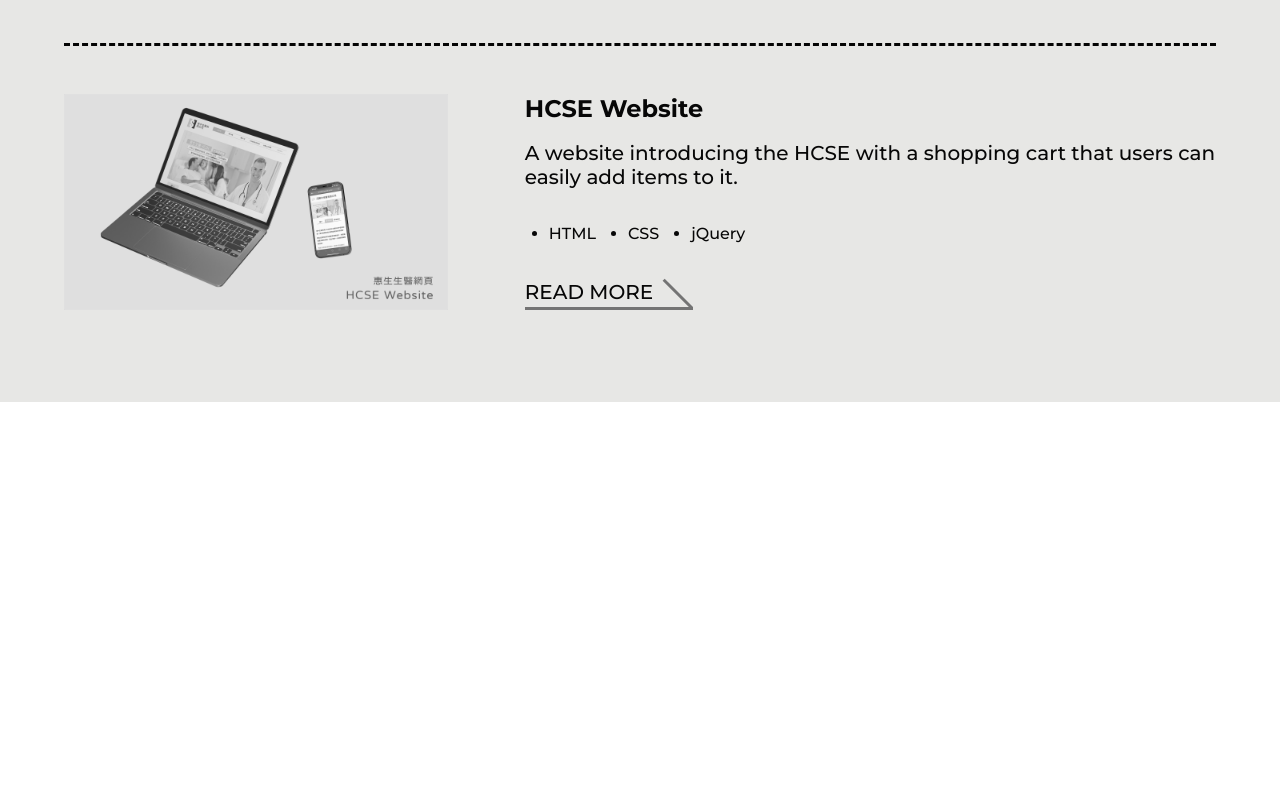
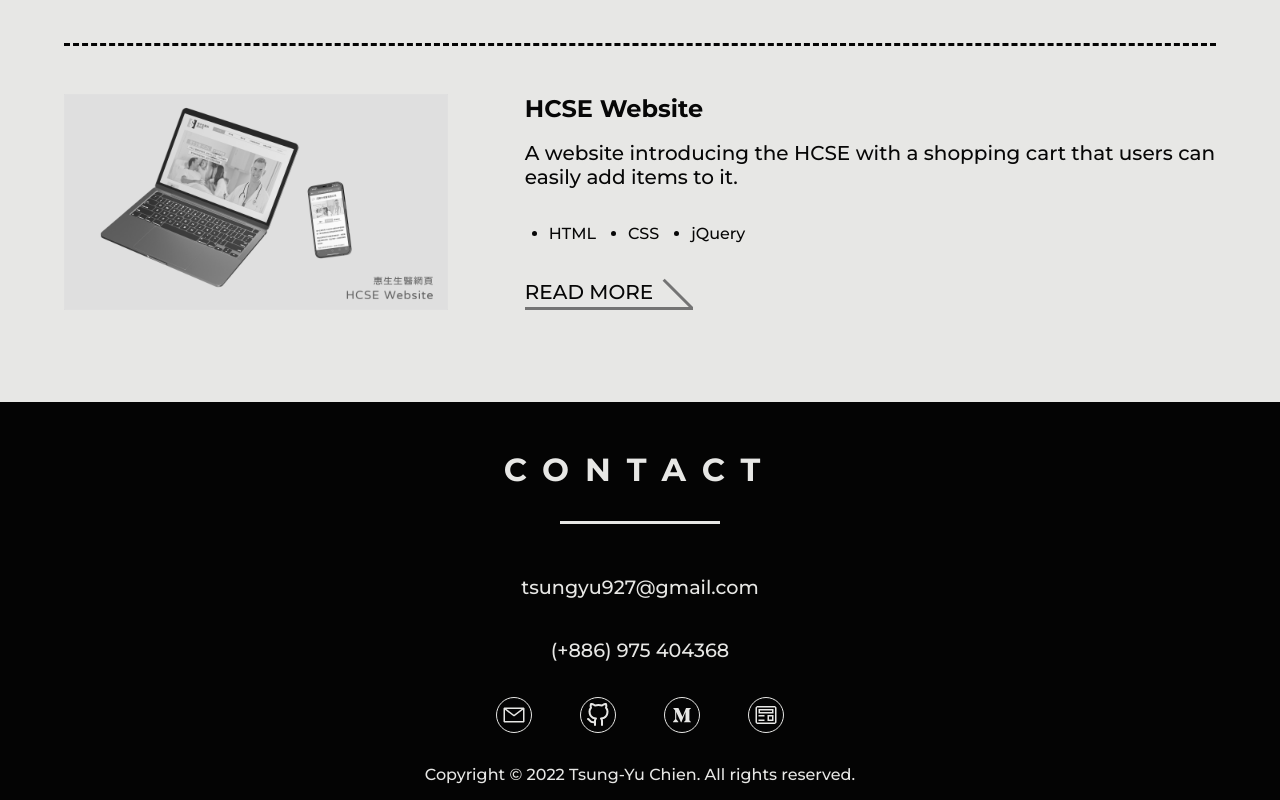
Before and after one commit to tsungyu927/tsungyu927.github.io, a React (Create React App) app: page / in a window 1280 px wide. Shown: the part 5125-5925 px from the top of the page. Before the commit the page ends 5527 px from the top, so only its background shows below. Built offline with nearby package versions, Linux system fonts and the light colour scheme.

Commit message:
Create footer

```diff
--- a/src/App.jsx
+++ b/src/App.jsx
@@ -3,7 +3,7 @@ import { Element } from 'react-scroll'
 // import { Routes, Route } from 'react-router-dom'
 import './styles/App.scss'
 // import container
-import { Navbar } from './components'
+import { Navbar, Footer } from './components'
 import {
   Home, About, Experience, Skills, Work,
 } from './container'
@@ -29,6 +29,7 @@ function App() {
       <Element name="work" className="element">
         <Work />
       </Element>
+      <Footer />
       {/* <Routes>
         <Route path="/" element={<Home />} />
       </Routes> */}
--- /dev/null
+++ b/src/components/footer/Footer.jsx
@@ -0,0 +1,46 @@
+import React from 'react'
+import './footer.scss'
+// icons
+import { AiOutlineMedium } from 'react-icons/ai'
+import { FiGithub } from 'react-icons/fi'
+import { VscMail, VscPreview } from 'react-icons/vsc'
+
+function Footer() {
+  return (
+    <div className="footer">
+      <div className="contact">
+        <div className="title">
+          CONTACT
+        </div>
+        <div className="split-line" />
+        <div className="content">
+          <div className="mail">
+            tsungyu927@gmail.com
+          </div>
+          <div className="phone">
+            (+886) 975 404368
+          </div>
+        </div>
+        <div className="icon">
+          <button type="button" className="link">
+            <VscMail />
+          </button>
+          <button type="button" className="link">
+            <FiGithub />
+          </button>
+          <button type="button" className="link">
+            <AiOutlineMedium />
+          </button>
+          <button type="button" className="link">
+            <VscPreview />
+          </button>
+        </div>
+        <div className="copyright">
+          Copyright © 2022 Tsung-Yu Chien. All rights reserved.
+        </div>
+      </div>
+    </div>
+  )
+}
+
+export default Footer
--- /dev/null
+++ b/src/components/footer/footer.scss
@@ -0,0 +1,84 @@
+@use '../../styles//utilities/color';
+
+.footer {
+    width: 100vw;
+    height: max-content;
+    display: flex;
+    flex-direction: column;
+    justify-content: flex-start;
+    align-items: center;
+    background-color: color.$primary-color-dark;
+
+    & > .contact {
+        padding-top: 3em;
+        width: 100%;
+        height: max-content;
+        display: flex;
+        flex-direction: column;
+        justify-content: flex-start;
+        align-items: center;
+        color: color.$primary-color-bright;
+
+        & > .title {
+            width: 100%;
+            text-align: center;
+            font-size: 2em;
+            font-weight: bold;
+            letter-spacing: 0.5em;
+        }
+
+        & > .split-line {
+            margin: 2em 0;
+            width: 10em;
+            height: 3px;
+            background-color: color.$primary-color-bright;
+        }
+
+        & > .content {
+            margin-bottom: 1em;
+            width: 100%;
+            display: flex;
+            flex-direction: column;
+            justify-content: center;
+            align-items: center;
+
+            & > div {
+                margin: 1em 0 1em;
+                width: fit-content;
+                text-align: center;
+                font-size: 1.2em;
+            }
+
+        }
+
+        & > .icon {
+            margin-bottom: 2em;
+            width: 40%;
+            display: flex;
+            justify-content: center;
+            align-items: center;
+
+            & > .link {
+                margin: 0 1em;
+                width: 1.5em;
+                height: 1.5em;
+                font-size: 1.5em;
+                display: flex;
+                justify-content: center;
+                align-items: center;
+                border: 1px solid color.$primary-color-bright;
+                border-radius: 50%;
+                color: color.$primary-color-bright;
+            }
+        }
+
+        & > .copyright {
+            margin-bottom: 1em;
+            width: 100%;
+            display: flex;
+            justify-content: center;
+            align-items: center;
+        }
+
+    }
+}
--- a/src/components/index.jsx
+++ b/src/components/index.jsx
@@ -4,3 +4,4 @@ export { default as Button } from './button/Button'
 export { default as ExpCard } from './expCard/ExpCard'
 export { default as SkillCard } from './skillcard/SkillCard'
 export { default as WorkCard } from './workCard/WorkCard'
+export { default as Footer } from './footer/Footer'
--- a/src/components/workCard/WorkCard.jsx
+++ b/src/components/workCard/WorkCard.jsx
@@ -4,7 +4,7 @@ import PropTypes from 'prop-types'
 // animate
 import ScrollAnimation from 'react-animate-on-scroll'
 // components
-import { Button } from '..'
+import Button from '../button/Button'
 
 /* eslint-disable */
 function WorkCard(props) {
--- a/src/container/about/About.jsx
+++ b/src/container/about/About.jsx
@@ -1,13 +1,17 @@
 import React from 'react'
 import './about.scss'
+// scroll
+import Scroll from 'react-scroll'
 // animate
 import ScrollAnimation from 'react-animate-on-scroll'
 // components
 import { BigText, Button } from '../../components'
 
 function About() {
+  const scroll = Scroll.animateScroll
   const handleClick = () => {
-    console.log('clicked!!!')
+    // scroll to bottom (contact)
+    scroll.scrollToBottom()
   }
 
   return (
--- a/src/container/work/work.scss
+++ b/src/container/work/work.scss
@@ -26,11 +26,18 @@
         }
     }
 
+    & > .row-2::-webkit-scrollbar{
+        display: none;
+    }
+
     & > .row-2 {
         overflow: hidden scroll;
         margin-bottom: 5vh;
         width: 100%;
         height: max-content;
+
+        -ms-overflow-style: none;  /* IE and Edge */
+        scrollbar-width: none;  /* Firefox */
 
         & > .card-container {
             width: 100%;
@@ -40,6 +47,7 @@
             justify-content: flex-start;
             align-items: center;
         }
+
     }
 
 }
--- a/src/styles/index.scss
+++ b/src/styles/index.scss
@@ -1,9 +1,21 @@
 body {
   margin: 0;
+  font-size: 16px;
   font-family: 'Montserrat', sans-serif;
   -webkit-font-smoothing: antialiased;
   -moz-osx-font-smoothing: grayscale;
+}
 
+@media screen and (min-width: 1500px) {
+  body {
+    font-size: 24px;
+  }
+}
+
+@media screen and (min-width: 2000px) {
+  body {
+    font-size: 32px;
+  }
 }
 
 button {
```
Also changed, not shown: src/styles/utilities/_fontsize.scss (added).
